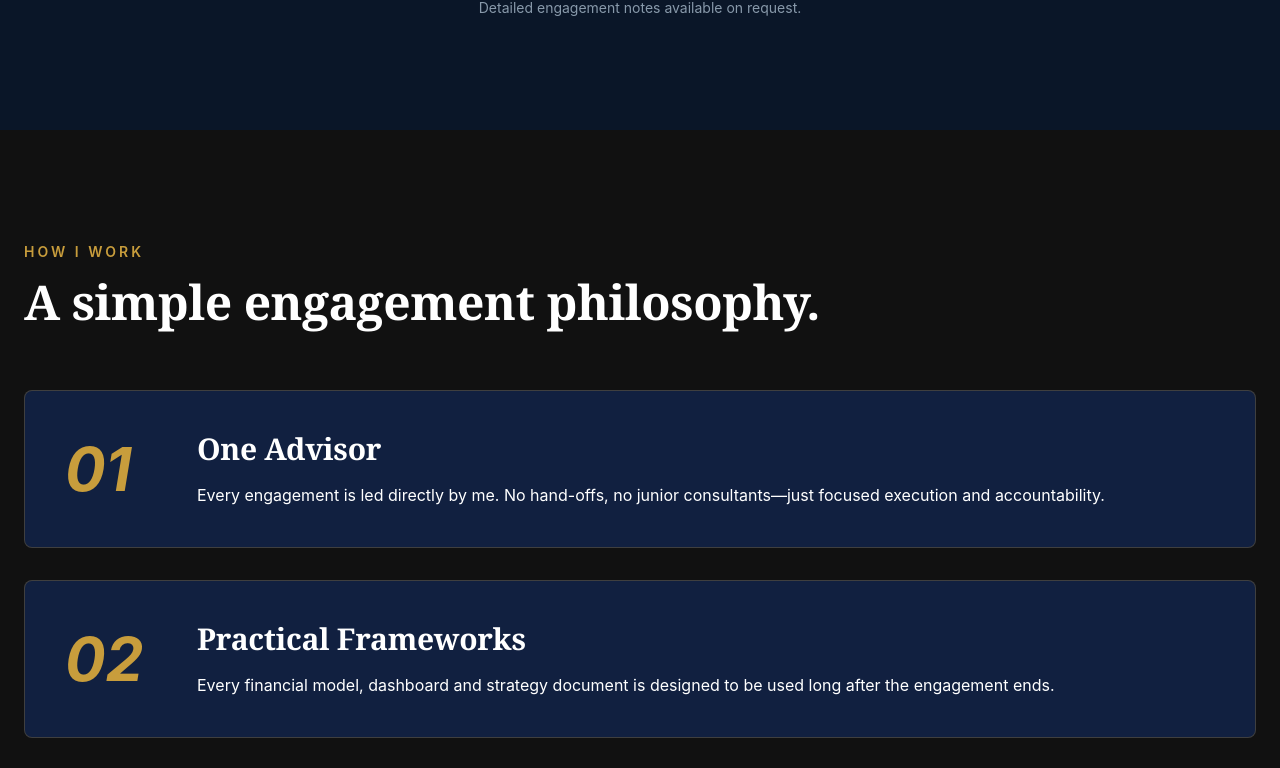
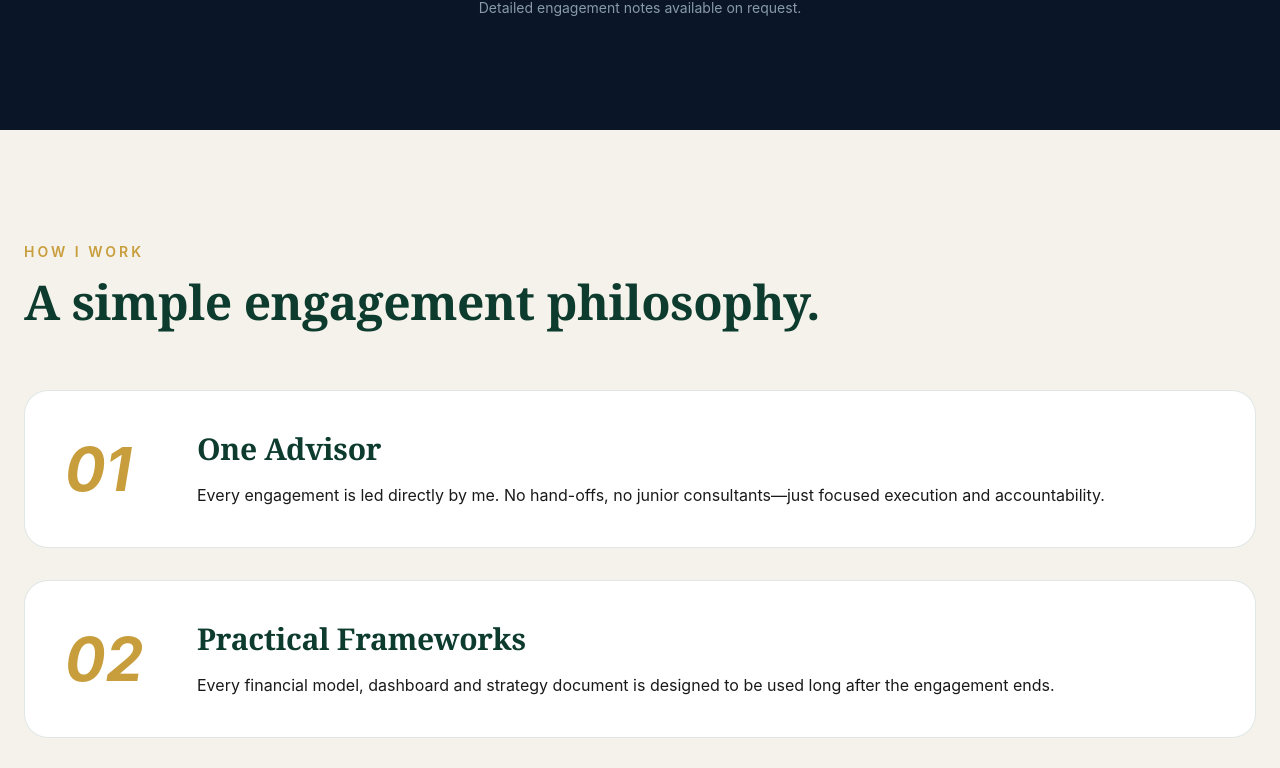
Before and after one commit to SravaniPolina/sravani-portfolio-frontend, a React (Create React App) app: page / in a window 1280 px wide. Shown: the part 4576-5344 px from the top of the page. Built offline with nearby package versions, Linux system fonts and the light colour scheme.

Commit message:
Update LeadershipPhilosophy.js

```diff
--- a/src/components/LeadershipPhilosophy.js
+++ b/src/components/LeadershipPhilosophy.js
@@ -23,14 +23,14 @@ const principles = [
 
 export default function LeadershipPhilosophy() {
   return (
-    <section id="how" className="py-28 bg-[#111111]">
+    <section id="how" className="py-28" style={{background: "var(--beige)", color: "var(--text-dark)"}}>
       <div className="max-w-7xl mx-auto px-6">
 
         <p className="uppercase tracking-[3px] text-[var(--gold)] text-sm font-semibold">
           HOW I WORK
         </p>
 
-        <h2 className="text-5xl text-white mt-4 mb-16">
+        <h2 className="font-serif text-5xl mt-4 mb-16" style={{color: "var(--green)"}}>
           A simple engagement philosophy.
         </h2>
 
@@ -39,7 +39,7 @@ export default function LeadershipPhilosophy() {
           {principles.map((item) => (
             <div
               key={item.number}
-              className="glass rounded-3xl p-10 flex flex-col lg:flex-row lg:items-center gap-8"
+              className="rounded-3xl p-10 flex flex-col lg:flex-row lg:items-center gap-8" style={{background: "white", border: "1px solid rgba(13,59,46,0.12)"}}
             >
 
               <div className="text-6xl font-bold gold-text min-w-[100px]">
@@ -48,7 +48,7 @@ export default function LeadershipPhilosophy() {
 
               <div className="flex-1">
 
-                <h3 className="text-3xl text-white mb-4">
+                <h3 className="font-serif text-3xl mb-4" style={{color: "var(--green)"}}>
                   {item.title}
                 </h3>
 
```
